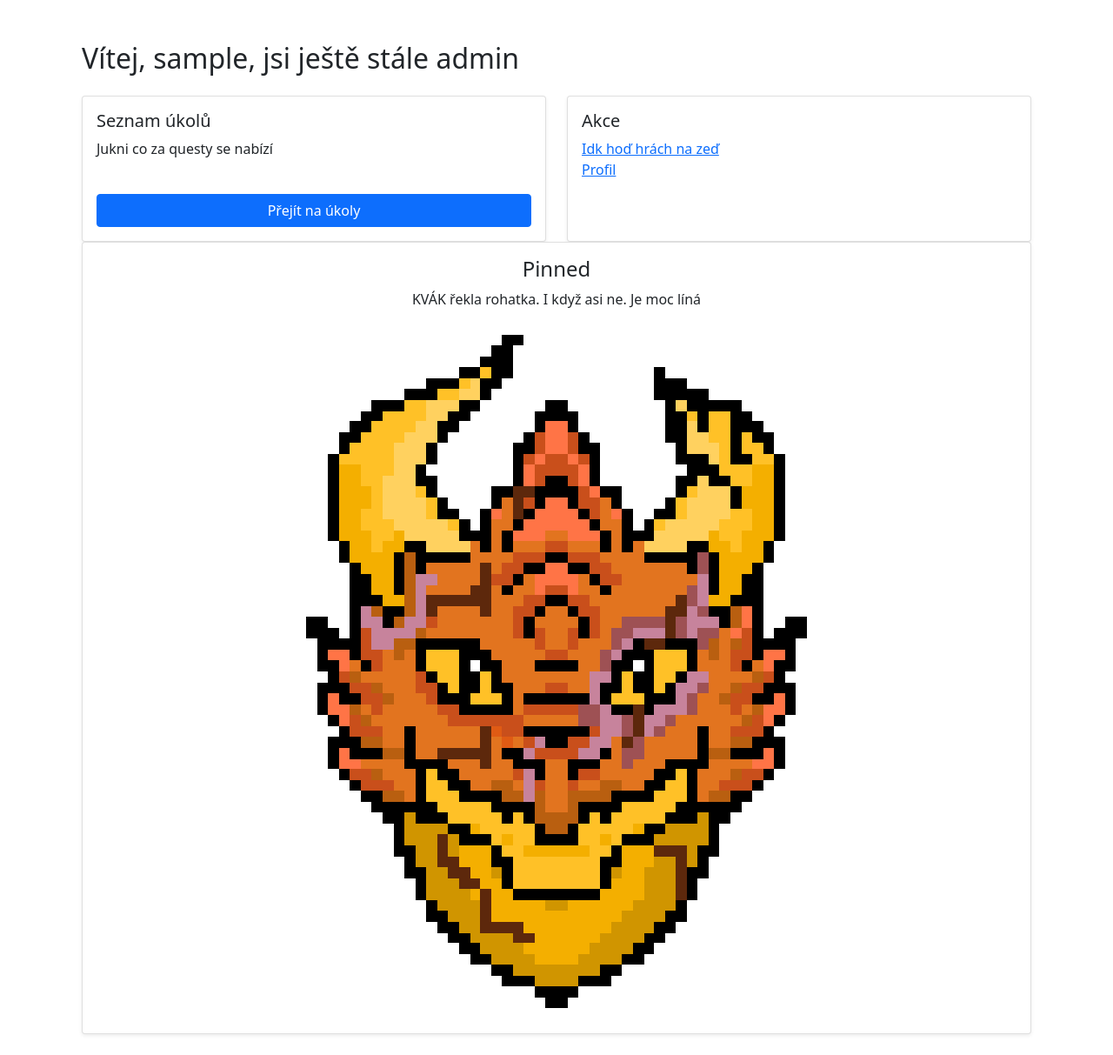
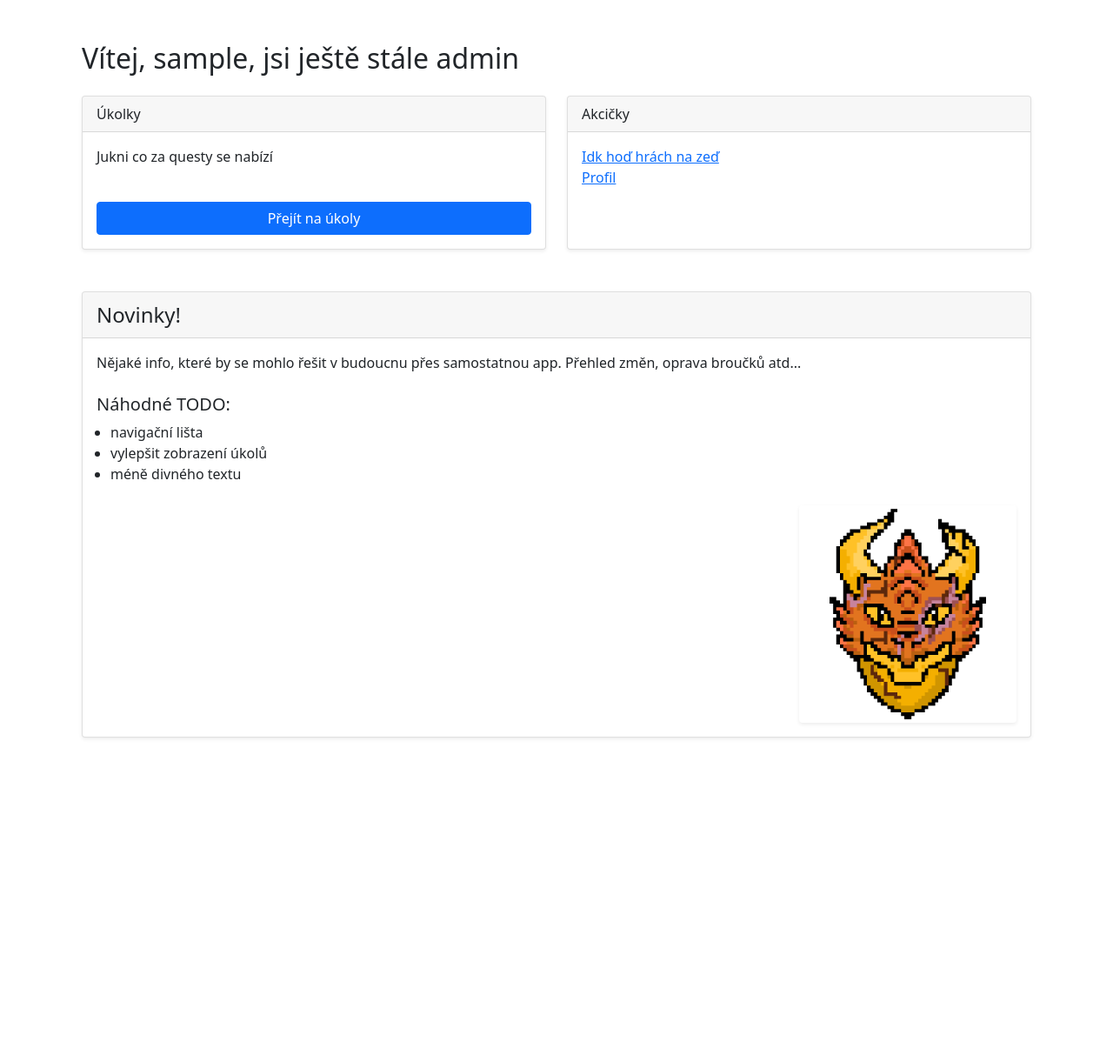
Before and after one commit to Soirlumen/django_hw_app, a Django app: page /accounts/ in a window 1280 px wide. Shown: the part 73-1286 px from the top of the page at 87% size. After the commit the page ends 922 px from the top, so only its background shows below. Run offline with Django 5.2, Linux system fonts and the light colour scheme; the visitor is signed in with stand-in values (Sample User, id 1); parts of the project's set-up code (start-up, migrations or seed data) failed here and were passed over.

Commit message:
added profile info le crayon est sorti

```diff
--- a/accounts/urls.py
+++ b/accounts/urls.py
@@ -1,6 +1,7 @@
 from django.urls import path
-from .views import SignUpView, dashboard_view
+from .views import SignUpView, dashboard_view,profile_view
 urlpatterns = [
     path("signup/", SignUpView.as_view(), name="signup"),
     path("", dashboard_view, name="dashboard"),
+    path("accounts/",profile_view,name="profile"),
     ]
--- a/accounts/views.py
+++ b/accounts/views.py
@@ -3,7 +3,7 @@ from django.views.generic import CreateView
 from .forms import CustomUserCreationForm
 from .models import StudentProfile, TeacherProfile
 
-from django.shortcuts import render, get
+from django.shortcuts import render
 from django.contrib.auth.decorators import login_required
 
 class SignUpView(CreateView):
@@ -15,50 +15,11 @@ class SignUpView(CreateView):
 def dashboard_view(request):
     return render(request, "dashboard.html")
 
-""" @login_required
+@login_required
 def profile_view(request):
     user_stus_info=StudentProfile.objects.filter(user=request.user).first()
     user_teac_info=TeacherProfile.objects.filter(user=request.user).first()
-    if user_stus_info:
-
-         """
-
-
-
-
-"""
-    elif hasattr(request.user, 'student_profile'):
-        already_submitted = False
-        submitted_homework = None
-        key = Key.objects.filter(student=request.user, assignment=assignment).first() # nebo get, je to divný
-        if key:
-            submitted_homework = Homework.objects.filter(key=key).first()
-            already_submitted = submitted_homework is not None
-
-        return render(request, "homework/student_detail.html", {
-            "hwdetail": assignment,
-            "already_submitted": already_submitted,
-            "submitted_homework": submitted_homework,
-        })
-
-    return HttpResponseForbidden("Nemáš přístup.")
-
-    class StudentProfile(models.Model):
-    user=models.OneToOneField('accounts.CustomUser', on_delete=models.CASCADE, related_name='student_profile')
-    year=models.PositiveSmallIntegerField(null=True)
-    subjects=models.ManyToManyField('hw.Subject',related_name='students')
-    field_of_study=models.CharField(max_length=100, null=True)
-    def __str__(self):
-        return f"{self.user.username} (student)"
-
-class TeacherProfile(models.Model):
-    user=models.OneToOneField('accounts.CustomUser', on_delete=models.CASCADE, related_name='teacher_profile')
-    department=models.CharField(max_length=100, null=True)
-    subjects=models.ManyToManyField('hw.Subject',related_name='teachers')
-    def __str__(self):
-        return f"{self.user.username} (teacher)"
-
-
-
-
-    """
+    return render(request, "accounts/profile.html",{
+        "user_stus_info":user_stus_info,
+        "user_teac_info":user_teac_info,
+    })
--- a/hw/views.py
+++ b/hw/views.py
@@ -135,7 +135,7 @@ def edit_evaluation_view(request,pk):
         if form.is_valid():
             edit_hw=form.save(commit=False)
             edit_hw.save()
-            return redirect("hw_detail",pk=hw.key.assignment.pk)
+            return redirect("hw_detail",pk=hw.pk)
     else:
         form=EvaluationForm(instance=hw)
     return render(request,'homework/hw_evaluation_update.html',{'form':form,'hw':hw})
@@ -149,5 +149,5 @@ def delete_evaluation_view(request,pk):
         hw.score = None
         hw.text_evaluation = None
         hw.save()
-        return redirect("hw_detail",pk=hw.key.assignment.pk)
+        return redirect("hw_detail",pk=hw.pk)
     return render(request,"homework/hw_evaluation_delete_confirm.html",{"hw":hw})
--- a/templates/base.html
+++ b/templates/base.html
@@ -29,6 +29,9 @@ id="dropdownUser1" data-bs-toggle="dropdown" aria-expanded="false">
 <ul class="dropdown-menu text-small" aria-labelledby="dropdownUser1">
   <li>
     <a class="dropdown-item" href="{% url 'password_change' %}">Change password</a>
+  </li>
+  <li>
+    <a class="dropdown-item" href="{% url 'profile' %}">Profil</a>
   </li>
   <li>
     <form action="{% url 'logout' %}" method="post" style="display: block; margin: 0; padding: 0;">
--- a/templates/dashboard.html
+++ b/templates/dashboard.html
@@ -10,18 +10,22 @@
     <h2 class="mb-4">Vítej, {{ user.username }}, jsi ještě stále {{ user.role }}</h2>
     <div class="row align-items-stretch">
       <div class="col-md-6">
+
+
         <div class="card shadow-sm mb-4 h-100">
+          <div class="card-header">Úkolky</div>
           <div class="card-body d-flex flex-column">
-            <h5 class="card-title">Seznam úkolů</h5>
             <p class="card-text">Jukni co za questy se nabízí</p>
             <a href="{% url 'list' %}" class="btn btn-primary mt-auto">Přejít na úkoly</a>
           </div>
         </div>
       </div>
       <div class="col-md-6">
+
+
         <div class="card shadow-sm mb-4 h-100">
+          <div class="card-header">Akcičky</div>
           <div class="card-body d-flex flex-column">
-            <h5 class="card-title">Akce</h5>
             <ul class="list-unstyled flex-grow-1">
               {% if user.teacher_profile %}
                 <li>
@@ -34,7 +38,7 @@
                 </li>
               {% endif %}
               <li>
-                <a href="#">Profil</a>
+                <a href="{% url 'profile' %}">Profil</a>
               </li>
             </ul>
           </div>
@@ -42,12 +46,23 @@
       </div>
     </div>
 
-    <div class="card shadow-sm mb-4">
-      <div class="card-body text-center">
-        <h4 class="card-title">Pinned</h4>
-        <p class="card-text">KVÁK řekla rohatka. I když asi ne. Je moc líná</p>
-        <img src="{% static 'accounts/pixtop.png' %}" class="img-fluid rounded" alt="Nástěnka obrázek" />
-      </div>
+<div class="card shadow-sm mb-4 mt-5">
+  <div class="card-header fs-4">Novinky!</div>
+  <div class="card-body">
+    <p class="card-text">Nějaké info, které by se mohlo řešit v budoucnu přes samostatnou app. Přehled změn, oprava broučků atd...</p>
+    <h5 class="mt-4 mb-2">Náhodné TODO:</h5>
+    <ul class="ps-3 mb-4">
+      <li>navigační lišta</li>
+      <li>vylepšit zobrazení úkolů</li>
+      <li>méně divného textu</li>
+    </ul>
+    <div class="text-end">
+      <img src="{% static 'accounts/pixtop.png' %}" class="img-fluid rounded shadow-sm" alt="Nástěnkový obrázek"  style="max-width: 250px; height: auto;" />
     </div>
   </div>
+</div>
+
+
+
+  </div>
 {% endblock %}
--- a/templates/homework/student_detail.html
+++ b/templates/homework/student_detail.html
@@ -38,8 +38,7 @@
                 <div class="mb-3">
                     <h6>Hodnocení od učitele:</h6>
                     <div class="border rounded p-2 bg-white">
-                        {{ submitted_homework.text_evaluation|linebreaks }}
-                    </div>
+                        {{ submitted_homework.text_evaluation|linebreaks }}</div>
                 </div>
             {% endif %}
 
```
Also changed, not shown: templates/accounts/profile.html (added, +42 -0 lines), templates/homework/hw_detail.html (+4 -4 lines).
